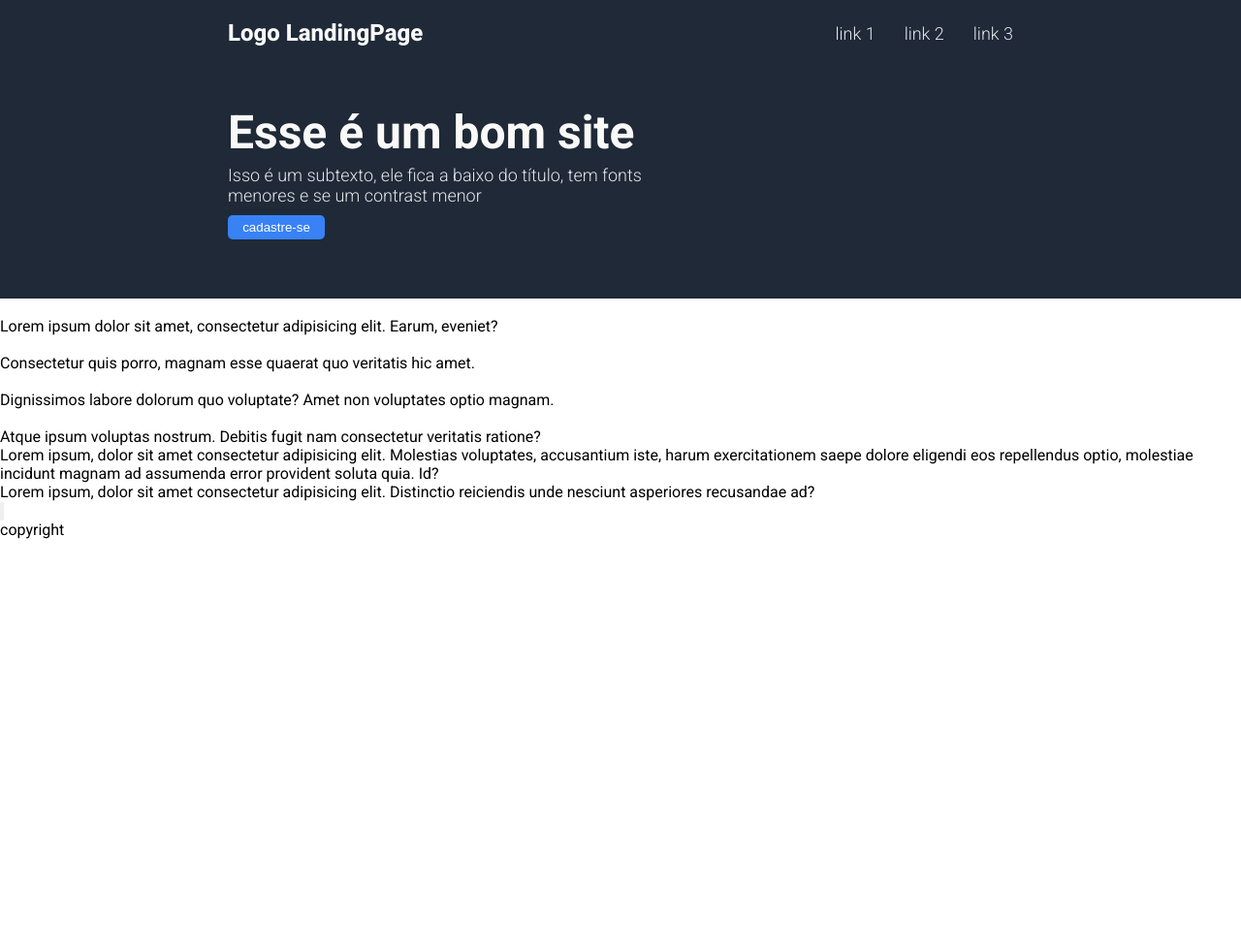
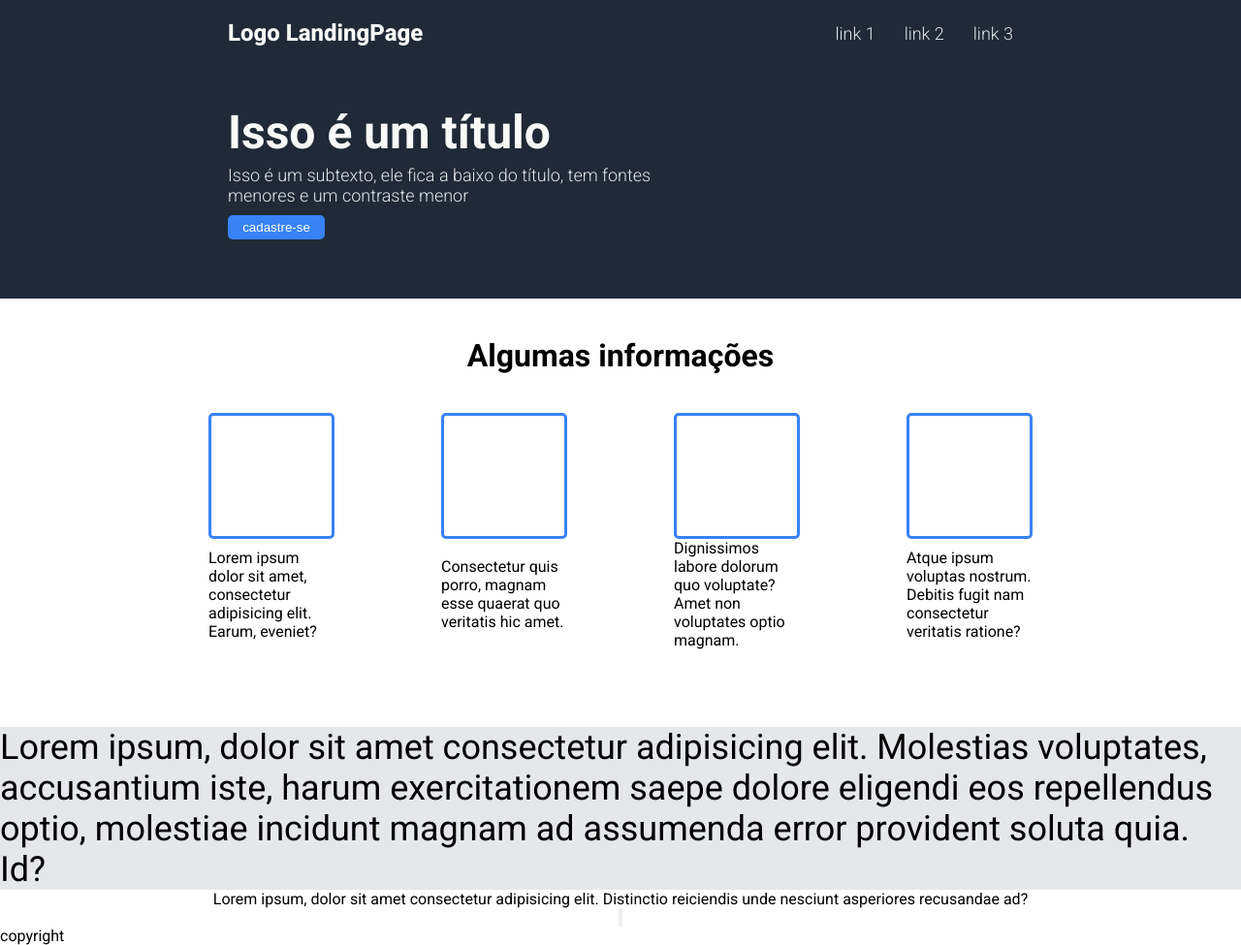
Before and after one commit to Marcos-Moreira5112/projeto_landing_page, a plain HTML site: page index.html in a window 1280 px wide. Shown: the whole page at 97% size. Before the commit the page ends 800 px from the top, so only its background shows below. Drawn offline with Linux system fonts and the light colour scheme.

Commit message:
começei a criar a segunda seção do site

```diff
--- a/index.html
+++ b/index.html
@@ -9,7 +9,7 @@
     <link rel="preconnect" href="https://fonts.gstatic.com" crossorigin>
     <link href="https://fonts.googleapis.com/css2?family=Poppins:ital,wght@0,100;0,200;0,300;0,400;0,500;0,600;0,700;0,800;0,900;1,100;1,200;1,300;1,400;1,500;1,600;1,700;1,800;1,900&family=Roboto:ital,wght@0,100..900;1,100..900&display=swap" rel="stylesheet">
 
-    <title>Document</title>
+    <title>LandingPage</title>
 </head>
 <body>
     <header>
@@ -25,8 +25,8 @@
 
         <div class="header-down">
             <div class="header-text">
-                <h1 class="titulo">Esse é um bom site</h1>
-                <p class="subtitulo">Isso é um subtexto, ele fica a baixo do título, tem fonts menores e se um contrast menor</p>
+                <h1 class="titulo">Isso é um título</h1>
+                <p class="subtitulo">Isso é um subtexto, ele fica a baixo do título, tem fontes menores e um contraste menor</p>
                 <input type="button" value="cadastre-se" class="btn-cadastre-se">
             </div>
             <img src="" alt="">
@@ -36,23 +36,25 @@
 
     <main>
 
-        <h1></h1>
+        <div class="container-informations">
+            <h1 class="title-informations">Algumas informações</h1>
             <div class="informations">
                 <div class="small-inform">
-                <img src="" alt="">
+                    <div class="info-ilustrations"></div>
                     <p>Lorem ipsum dolor sit amet, consectetur adipisicing elit. Earum, eveniet?</p>
                 </div>
                 <div class="small-inform">
-                <img src="" alt="">
+                    <div class="info-ilustrations"></div>
                     <p>Consectetur quis porro, magnam esse quaerat quo veritatis hic amet.</p>
                 </div>
                 <div class="small-inform">
-                <img src="" alt="">
+                    <div class="info-ilustrations"></div>
                     <p>Dignissimos labore dolorum quo voluptate? Amet non voluptates optio magnam.</p>
                 </div>
                 <div class="small-inform">
-                <img src="" alt="">
+                    <div class="info-ilustrations"></div>
                     <p>Atque ipsum voluptas nostrum. Debitis fugit nam consectetur veritatis ratione?</p>
+                </div>
             </div>
         </div>
 
--- a/style.css
+++ b/style.css
@@ -10,6 +10,14 @@ body {
     display: flex;
     flex-flow: column nowrap;
     font-family: 'Roboto', sans-serif;
+}
+
+main {
+    display: flex;
+    flex-flow: column nowrap;
+    justify-content: center;
+    align-items: center;
+    width: 100vw;
 }
 
 /* ------------------header area------------------ */
@@ -86,3 +94,46 @@ header {
     border: none;
     border-radius: 5px;
 }
+
+/* ------------------information area------------------ */
+
+.container-informations {
+    width: 850px;
+    display: flex;
+    flex-flow: column nowrap;
+}
+
+.title-informations {
+    display: flex;
+    padding: 40px 0px;
+    justify-content: center;
+    align-items: center;
+}
+
+.informations {
+    display: flex;
+    padding: 0px 0px 80px 0px;
+    justify-content: space-between;
+}
+
+.info-ilustrations {
+    border: 3px solid #3882f6;
+    width: 130px;
+    height: 130px;
+    border-radius: 5px;
+}
+
+.small-inform {
+    display: flex;
+    width: 130px;
+    justify-content: center;
+    flex-flow: row wrap;
+}
+
+/* ------------------blockquote area------------------ */
+
+blockquote {
+    background-color: #e5e7eb;
+    font-size: 36px;
+    font-weight: light;
+}
```
Lines whose indentation alone changed are shown as unchanged.
